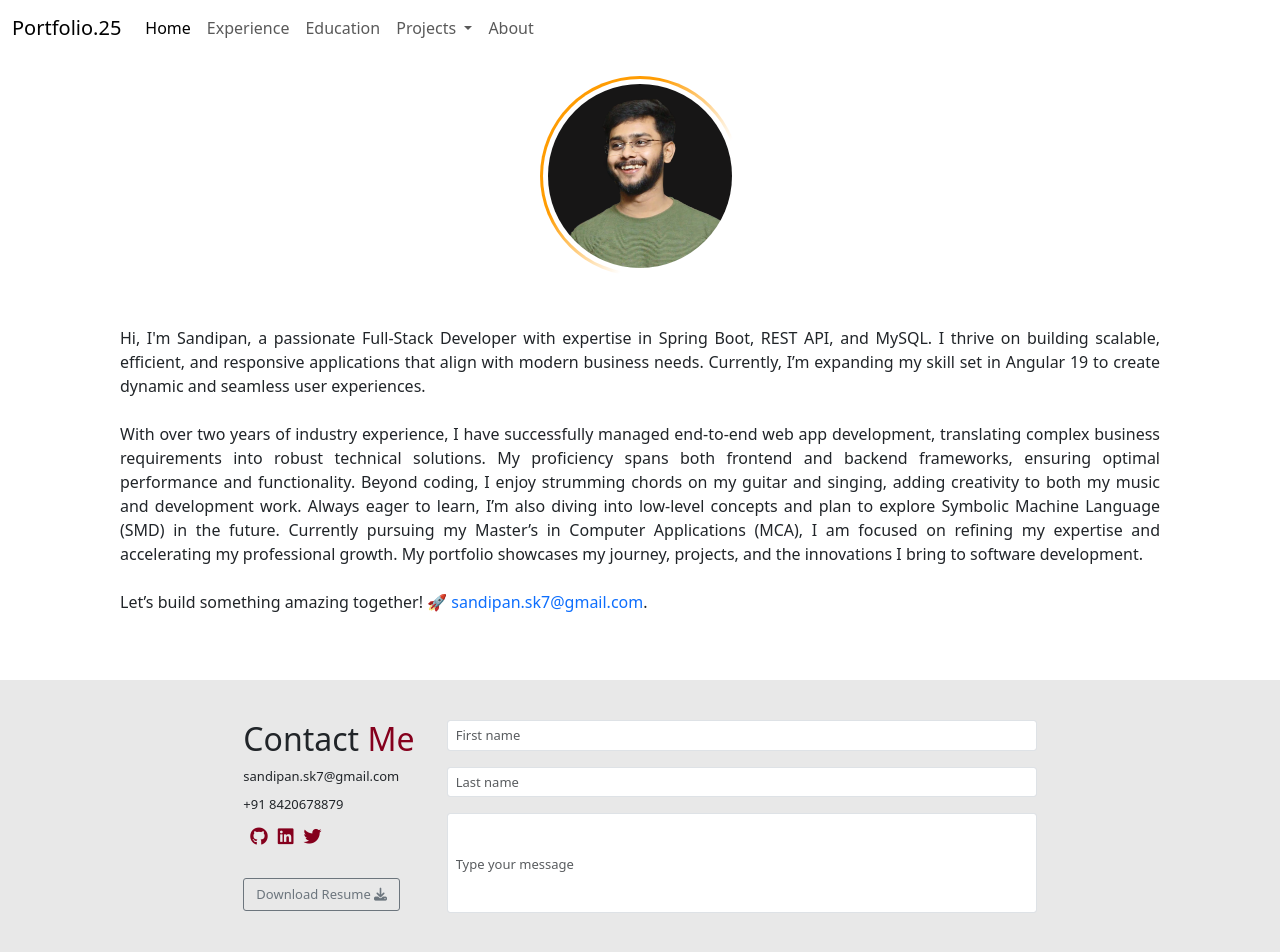
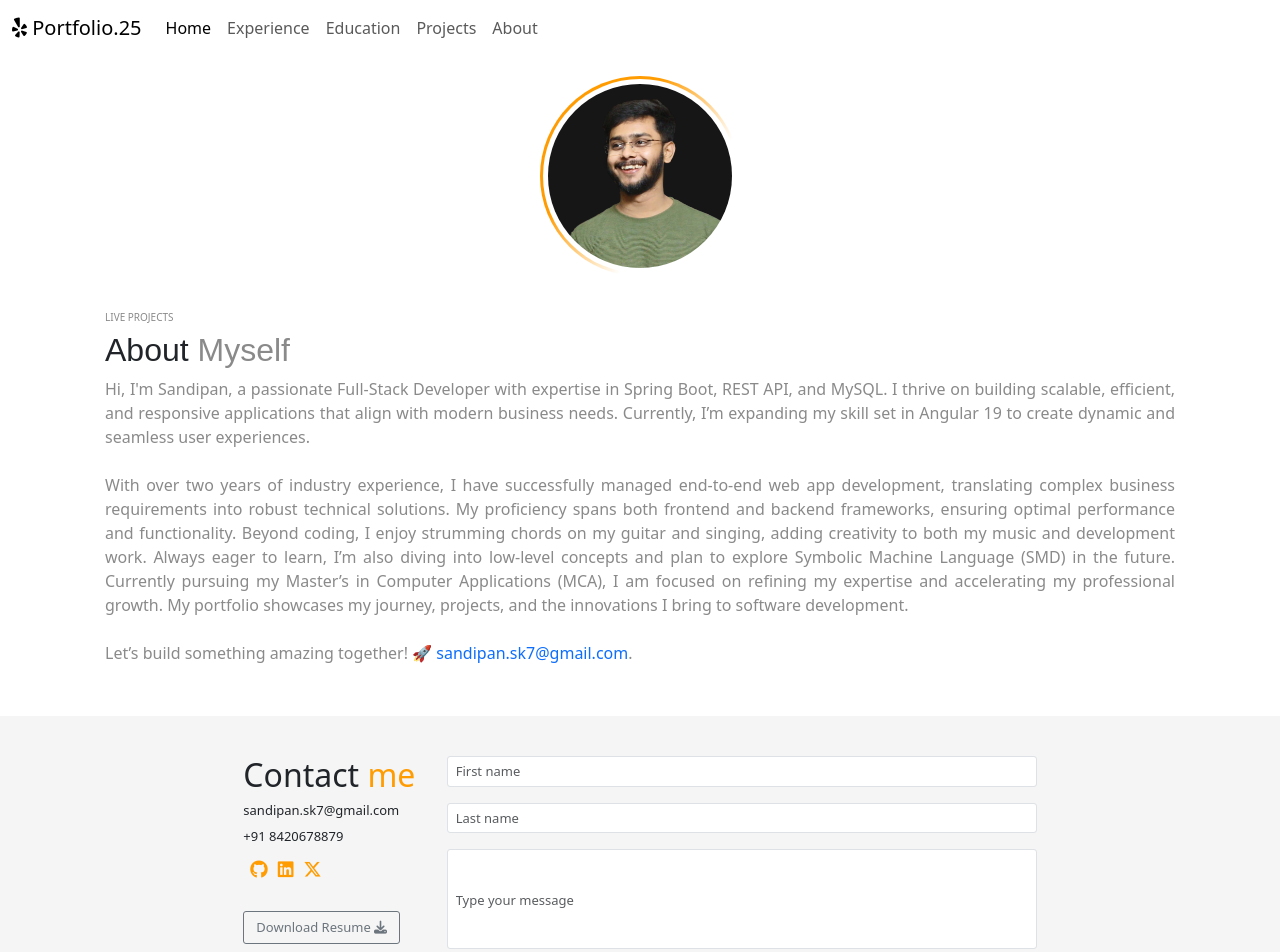
Before and after one commit to SandipanKarmakar04/portfolio, an Angular app: page /about in a window 1280 px wide. Shown: the top 952 px of the page. Built offline with nearby package versions, Linux system fonts and the light colour scheme.

Commit message:
make changes in about component

```diff
--- a/src/app/about/about.component.html
+++ b/src/app/about/about.component.html
@@ -2,21 +2,40 @@
     <img class="gradient-border" src="assets/sandipankarmakar.png" alt="profilepicture" width="200" height="200">
 </div>
 
-<div class="container" style="padding: 50px; text-align: justify;">
-    <p class="lead" style="font-size: medium;">
-        Hi, I'm Sandipan, a passionate Full-Stack Developer with expertise in Spring Boot, REST API, and MySQL. I thrive
-        on building scalable, efficient, and responsive applications that align with modern business needs. Currently,
+<div class="container" style="padding: 35px; text-align: justify;">
+    <div class="row lead" style="padding: 0px;">
+        <h1 class="lead" style="font-size:10px; font-weight: normal;color: #8a8a8a;">
+            <!-- <i class="fa-solid fa-star-of-life"
+                            style="font-size: 11px; color: #8a8a8a ;"></i>&nbsp;&nbsp;  -->
+            LIVE PROJECTS
+        </h1>
+        <h5 class="lead" style="font-family: genos; font-size: xx-large; font-family: Arial, Helvetica, sans-serif;">
+            About
+            <span style="color: #8a8a8a;font-family: genos;font-family: Arial, Helvetica, sans-serif;">Myself</span>
+        </h5>
+        <!-- <p class="lead" style="font-size: medium; margin-top: 5px;color: #757575;">Good UI/UX boosts
+            user satisfaction, engagement, and efficiency, driving conversions, brand reputation, and market
+            competitiveness for businesses.</p> -->
+    </div>
+    <p class="lead" style="font-size: medium; color: #8a8a8a;">
+        Hi, I'm Sandipan, a passionate Full-Stack Developer with expertise in Spring Boot, REST API, and MySQL. I
+        thrive
+        on building scalable, efficient, and responsive applications that align with modern business needs.
+        Currently,
         I’m expanding my skill set in Angular 19 to create dynamic and seamless user experiences.
         <br><br>
         With over two years of industry experience, I have successfully managed end-to-end web app development,
-        translating complex business requirements into robust technical solutions. My proficiency spans both frontend
+        translating complex business requirements into robust technical solutions. My proficiency spans both
+        frontend
         and backend frameworks, ensuring optimal performance and functionality.
 
         Beyond coding, I enjoy strumming chords on my guitar and singing, adding creativity to both my music and
-        development work. Always eager to learn, I’m also diving into low-level concepts and plan to explore Symbolic
+        development work. Always eager to learn, I’m also diving into low-level concepts and plan to explore
+        Symbolic
         Machine Language (SMD) in the future.
         Currently pursuing my Master’s in Computer Applications (MCA), I am focused on refining my expertise and
-        accelerating my professional growth. My portfolio showcases my journey, projects, and the innovations I bring to
+        accelerating my professional growth. My portfolio showcases my journey, projects, and the innovations I
+        bring to
         software development.
         <br><br>
         Let’s build something amazing together! 🚀
@@ -25,24 +44,23 @@
 </div>
 
 
-<div class="container-fluid" style="background-color: rgb(232, 232, 232); padding: 20px; ">
-
+<div class="container-fluid" style="background-color: rgb(245, 245, 245); padding: 20px;">
     <div class="row" style="padding: 10px; display: flex; margin: auto; justify-content: center;">
         <div class="col-lg-2 col-12" style="padding: 10px;">
             <div class="card" style="padding: px; border-radius: 2px; background-color: transparent; border: none;">
                 <!-- <i class="fa-solid fa-laptop" style="color: #067d68; font-size: 13px;"></i> -->
-                <h5 class="lead" style="text-decoration: none; font-size: xx-large; font-weight: normal;">Contact <span
-                        style="color: #85001d; font-size: xx-large;">Me</span></h5>
-                <h5 class="lead" style="text-decoration: none; font-size: small;font-weight: normal;">sandipan.sk7&#64;gmail.com<span
-                        style="color: #067d68; font-size: medium;"></span></h5>
-                <h5 class="lead" style="text-decoration: none; font-size: small; font-weight: normal;">+91 8420678879<span
-                        style="color: #067d68; font-size: medium;"></span></h5>
+                <h5 class="lead" style="text-decoration: none; font-size: xx-large; font-weight: normal;">Contact
+                    <span style="color: #ff9c02; font-size: xx-large;">me</span>
+                </h5>
+                <h5 class="lead" style="text-decoration: none; font-size: small;font-weight: normal;">sandipan.sk7&#64;gmail.com</h5>
+                <h5 class="lead" style="text-decoration: none; font-size: small; font-weight: normal;">+91
+                    8420678879<span style="color: #067d68; font-size: medium;"></span></h5>
 
                 <div class="p" style="">
                     <a class="icon" target="_blank" rel="noopener noreferrer"
                         href="https://github.com/SandipanKarmakar04" aria-label="My github"><i
                             class="fab fa-github socialicons"
-                            style="font-size:large; padding: 7px; color: #85001d"></i></a>
+                            style="font-size:large; padding: 7px; color: #ff9c02"></i></a>
                     <!-- <a target="_blank" rel="noopener noreferrer"
                         href="https://www.facebook.com/profile.php?id=100009137767545" aria-label="My facebook"><i
                             class="fab fa-facebook socialicons"
@@ -54,16 +72,15 @@
                     <a class="icon" target="_blank" rel="noopener noreferrer"
                         href="https://www.linkedin.com/in/sandipankarmakar/" aria-label="My linkedin"><i
                             class="fab fa-linkedin socialicons"
-                            style="font-size:large;  padding: 3px; color: #85001d"></i></a>
+                            style="font-size:large;  padding: 3px; color: #ff9c02"></i></a>
                     <a class="icon" target="_blank" rel="noopener noreferrer" href="https://x.com/Sandipan_04"
-                        aria-label="My twitter"><i class="fab fa-twitter socialicons"
-                            style="font-size:large; padding: 7px; color: #85001d"></i></a>
+                        aria-label="My twitter"><i class="fab fa-x-twitter socialicons"
+                            style="font-size:large; padding: 7px; color: #ff9c02"></i></a>
                 </div>
 
                 <div style="margin-top: 25px; border-radius: 3px;">
-                    <a href="" class="btn btn-outline-secondary"
-                    style="font-size: small; border-radius: 3px;">Download
-                    Resume <i class="fa-solid fa-download"></i></a>
+                    <a href="" class="btn btn-outline-secondary" style="font-size: small; border-radius: 3px;">Download
+                        Resume <i class="fa-solid fa-download"></i></a>
                 </div>
 
             </div>
--- a/src/app/experience/experience.component.html
+++ b/src/app/experience/experience.component.html
@@ -60,19 +60,15 @@
                                 JavaScript approach across the entire stack.</p>
                         </div>
                     </div>
-                    <a href="asset/Sandipan Karmakar Resume.pdf" target="_blank"
-                        style="color: #757575; font-size: 12px;">
-                        <button type="submit"
-                            style="font-size: 11px; color: white; width: fit-content; height: auto; border-radius: 2px; background-image: linear-gradient(to right, #1090c2,#1172aa,#015c92); border: none;"
-                            class="btn">Resume&nbsp;</button>
-                    </a>
+                    <a href="" target=" _blank" class="btn" style="font-size: small; border-radius: 3px; color: #015c92; border: 1px solid #015c92;">Resume <i
+                        class="fa-solid fa-download"></i> </a>
                 </div>
 
             </div>
         </div>
 
         <div class="col-lg-4 col-12" style="padding: 20px;">
-            <div class="card mt-3" style="border-radius: 5px; border: 1px solid #015c92; background-color: #;">
+            <div class="card mt-3" style="border-radius: 3px; border: 1px solid #015c92; background-color: #;">
                 <div class="card-body">
                     <h5 class="card-title" style="font-size: 13px; color: #015c92;"><i class="fa-brands fa-slack"
                             style="text-decoration: none; color: #015c92; font-size: 13px;"></i>&nbsp; Frontend
@@ -85,7 +81,7 @@
                     <small class="text-body-secondary" style="font-size: 13px;">Last updated 3 mins ago</small>
                   </div> -->
             </div>
-            <div class="card mt-3" style="border-radius: 5px; border: 1px solid #015c92; background-color: #;">
+            <div class="card mt-3" style="border-radius: 3px; border: 1px solid #015c92; background-color: #;">
                 <div class="card-body">
                     <h5 class="card-title" style="font-size: 13px; color: #015c92;"><i class="fa-solid fa-gear"
                             style="text-decoration: none; color: #015c92; font-size: 13px;"></i>&nbsp; Backend
@@ -99,7 +95,7 @@
                   </div> -->
             </div>
             <div class="card mt-3"
-                style="padding: px; border-radius: 5px; border: 1px solid #015c92; background-color: #;">
+                style="padding: px; border-radius: 3px; border: 1px solid #015c92; background-color: #;">
                 <div class="card-body">
                     <h5 class="card-title" style="font-size: 13px; color: #015c92;"><i class="fa-solid fa-database"
                             style="text-decoration: none; color: #015c92; font-size: 13px;"></i>&nbsp; Database
--- a/src/app/home/home.component.html
+++ b/src/app/home/home.component.html
@@ -22,7 +22,7 @@
                                         class="fab fa-linkedin socialicons"
                                         style="font-size:35px; padding: 7px; color: white"></i></a>
                         <a class="icon" target="_blank" rel="noopener noreferrer" href="https://x.com/Sandipan_04"
-                                aria-label="My twitter"><i class="fab fa-twitter socialicons"
+                                aria-label="My twitter"><i class="fab fa-x-twitter socialicons"
                                         style="font-size:35px; padding: 7px; color: white"></i></a>
                 </div>
 
--- a/src/app/navbar/navbar.component.html
+++ b/src/app/navbar/navbar.component.html
@@ -1,6 +1,6 @@
 <nav class="navbar navbar-expand-lg bg-body-tertiary">
     <div class="container-fluid">
-      <a class="navbar-brand" href="#" routerLink="/home" style="">{{icon}}</a>
+      <a class="navbar-brand" href="#" routerLink="/home" style=""><i class="fa-brands fa-yelp"></i> {{icon}}</a>
       <button class="navbar-toggler" type="button" data-bs-toggle="collapse" data-bs-target="#navbarSupportedContent" aria-controls="navbarSupportedContent" aria-expanded="false" aria-label="Toggle navigation">
         <span class="navbar-toggler-icon"></span>
       </button>
@@ -15,8 +15,8 @@
           <li class="nav-item">
             <a class="nav-link" href="#" routerLink="/education">Education</a>
           </li>
-          <li class="nav-item dropdown">
-            <a class="nav-link dropdown-toggle" routerLink="/projects" href="#" role="button" data-bs-toggle="dropdown" aria-expanded="false">
+          <li class="nav-item ">
+            <a class="nav-link " routerLink="/projects" href="#" role="button" data-bs-toggle="dropdown" aria-expanded="false">
               Projects
             </a>
             <!-- <ul class="dropdown-menu">
--- a/src/app/projects/projects.component.html
+++ b/src/app/projects/projects.component.html
@@ -26,8 +26,8 @@
                     navigation.
                 </p>
                 <div class="d-grid gap-2 d-md-block">
-                    <a href="" class="btn btn-outline-secondary" style="font-size: small;"><i class="fab fa-github"></i>
-                        Clone Project</a>
+                    <a href="" target=" _blank" class="btn btn-outline-secondary" style="font-size: small;"><i
+                            class="fab fa-github"></i> Clone Project</a>
                     <a href="" target=" _blank" class="btn btn-outline-secondary mx-2" style="font-size: small;"><i
                             class="fab fa-github"></i> Repository</a>
                 </div>
@@ -67,7 +67,8 @@
                 <div class="d-grid gap-2 d-md-block">
                     <a href="" class="btn btn-outline-secondary" style="font-size: small;"><i class="fab fa-github"></i>
                         Clone Project</a>
-                    <a href="" target=" _blank" class="btn btn-outline-secondary mx-2" style="font-size: small; color: rgba(255, 0, 93, 0.804); border-color: rgba(255, 0, 93, 0.804);"><i
+                    <a href="" target=" _blank" class="btn btn-outline-secondary mx-2"
+                        style="font-size: small; color: rgba(255, 0, 93, 0.804); border-color: rgba(255, 0, 93, 0.804);"><i
                             class="fab fa-github"></i> Repository</a>
                 </div>
                 <hr>
```
